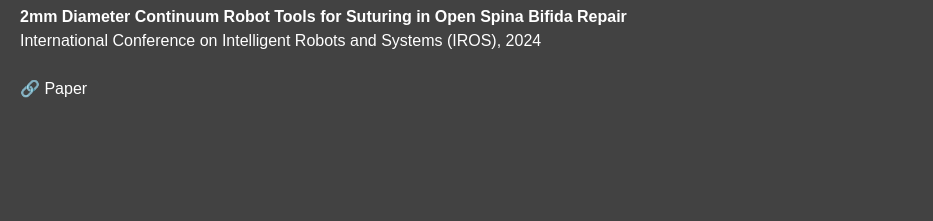
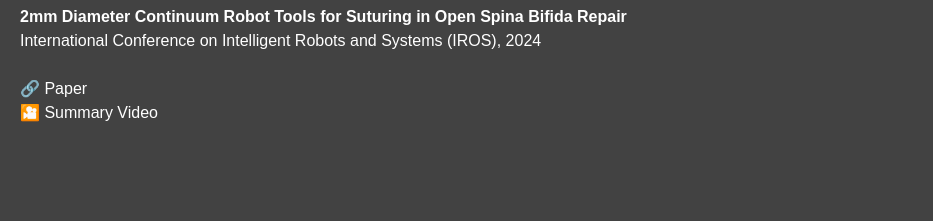
Before and after one commit to ArionLaw/ArionLaw.github.io, a plain HTML site: page index.html in a window 1280 px wide. Shown: the part 539-760 px from the top of the page, 347-1280 px from the left. Drawn offline with nearby package versions, Linux system fonts and the light colour scheme.

Commit message:
Added video link for summary video

```diff
--- a/index.html
+++ b/index.html
@@ -112,6 +112,7 @@
             <b> 2mm Diameter Continuum Robot Tools for Suturing in Open Spina Bifida Repair </b><br>
             International Conference on Intelligent Robots and Systems (IROS), 2024 <br><br>
             <div class="HyperLinks"> <a href="https://ieeexplore.ieee.org/document/10801699" target="_blank"> Paper</a> </div>
+            <div class="VideoLinks"> <a href="https://youtu.be/BPP5K4XIiaA" target="_blank"> Summary Video</a> </div>
         </div>
     </div>
     <br>
--- a/style.css
+++ b/style.css
@@ -71,6 +71,14 @@ a {
   content: "\1F517";
 }
 
+.VideoLinks::before {
+  content: "\1F3A6";
+}
+
+.HyperLinks::before {
+  content: "\1F517";
+}
+
 .fa {
   padding: 10px;
   font-size: 20px;
```
